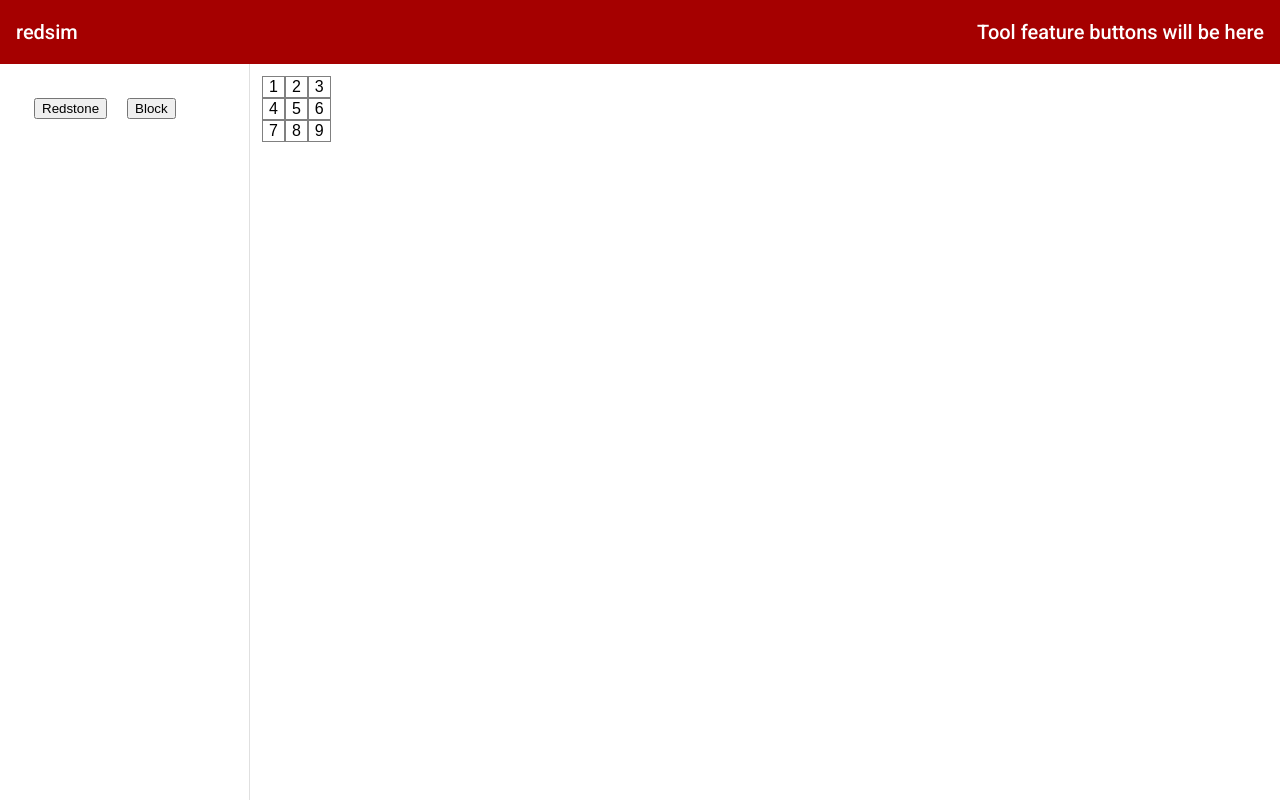
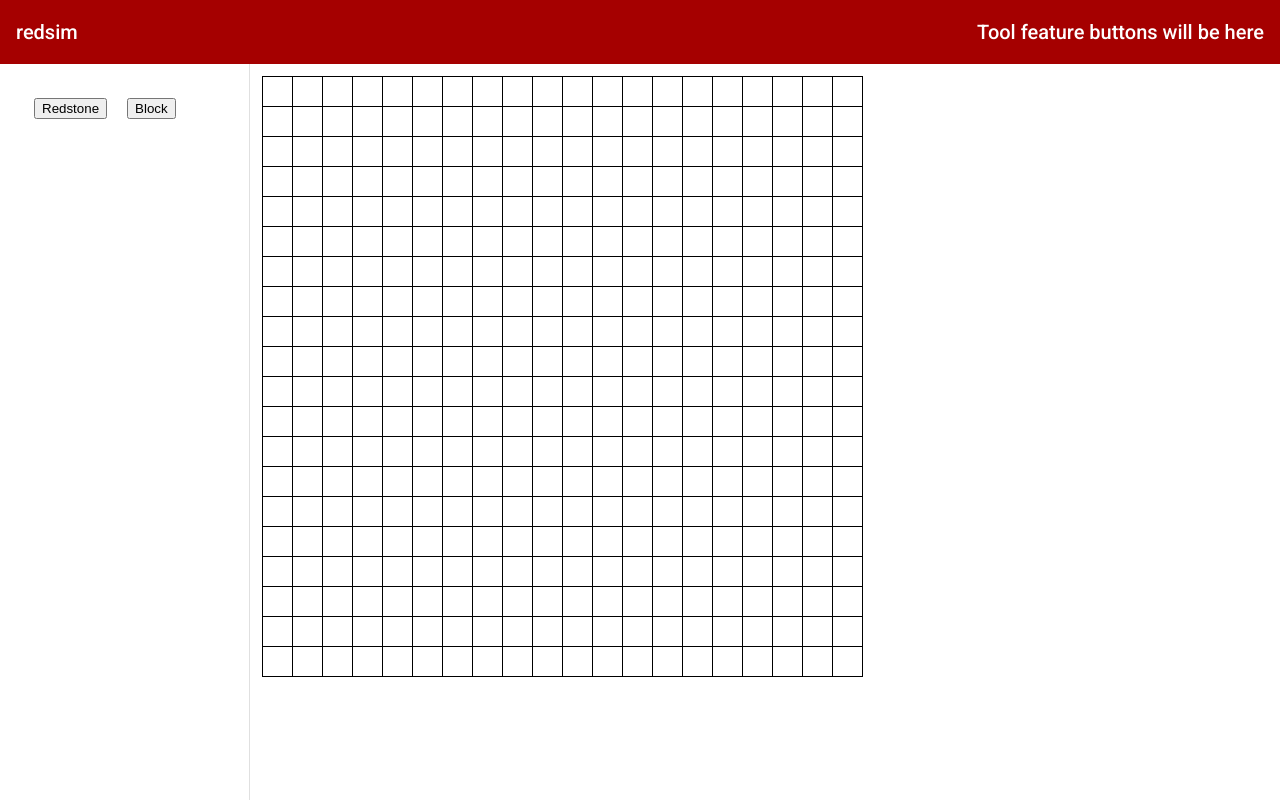
Before and after one commit to justonhart/BoardGames, an Angular app: page / in a window 1280 px wide. Built offline with nearby package versions, Linux system fonts and the light colour scheme.

Commit message:
added canvas interaction

```diff
--- a/src/app/workspace/workspace.component.css
+++ b/src/app/workspace/workspace.component.css
@@ -1,4 +1,4 @@
-button {
+canvas {
     border: 1px solid grey;
     background-color: white;
     color: black;
--- a/src/app/workspace/workspace.component.ts
+++ b/src/app/workspace/workspace.component.ts
@@ -1,24 +1,77 @@
-import { Component, AfterViewInit } from '@angular/core';
+import { Component, Input, ElementRef, AfterViewInit, ViewChild } from '@angular/core';
 
 @Component({
   selector: 'app-workspace',
-  templateUrl: './workspace.component.html',
-  styleUrls: ['./workspace.component.css']
+  template: '<canvas #canvas (click)="onClick($event)"></canvas>',
+  //styles: ['canvas { border: 1px solid #000; }']
 })
 export class WorkspaceComponent implements AfterViewInit {
 
-  buttonText: number = 2;
+  @ViewChild('canvas') public canvas: ElementRef;
+
+  @Input() public width: number = 601;
+  @Input() public height: number = 601;
+  private context: CanvasRenderingContext2D;
+  private pos;
 
   constructor() { }
 
-  ngAfterViewInit() {
+  public ngAfterViewInit() {
+    const canvasEl: HTMLCanvasElement = this.canvas.nativeElement;
+    this.context = canvasEl.getContext('2d');
+
+    canvasEl.width = this.width;
+    canvasEl.height = this.height;
+
+    this.createGrid();
+
+    this.pos = canvasEl.getBoundingClientRect();
   }
 
-  onClick(): void{
-    this.buttonText++;
+  private createGrid() {
+
+    var bw = 600;
+    // Box height
+    var bh = 600;
+    // Padding
+    var p = 0;
+
+    var context = this.context;
+
+    for (var x = 0; x <= bw; x += 30) {
+      context.moveTo(0.5 + x + p, p);
+      context.lineTo(0.5 + x + p, bh + p);
+    }
+
+    for (var y = 0; y <= bh; y += 30) {
+      context.moveTo(p, 0.5 + y + p);
+      context.lineTo(bw + p, 0.5 + y + p);
+    }
+
+    context.moveTo(600,600);
+    context.lineTo(601,601);
+    context.strokeStyle = "black";
+    context.stroke();
   }
 
-  onDoubleClick(): void{
-    console.log('DOUBLE');
+  private onClick(event){
+    let x = (-1* Math.ceil((this.pos.left - event.clientX)/30) +1);
+    let y = (-1 * Math.ceil((this.pos.top - event.clientY)/30) +1);
+
+    console.log(x + "," + y);
+    this.updateBlock(x,y);
   }
+
+  private updateBlock(x: number,y: number): void{
+    let xcoord = (30 * (x - 1));
+    let ycoord = (30 * (y - 1));
+
+    let context = this.context;
+
+    context.beginPath();
+    context.rect(xcoord+1,ycoord+1,29,29);
+    context.fillStyle = "red";
+    context.fill();
+  }
+
 }
```
